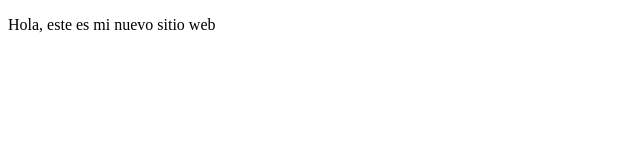
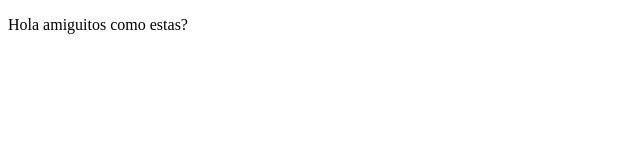
Before and after one commit to SnearEcu/proyectoDemoCursoPrework, a plain HTML site: page index.html in a window 1280 px wide. Shown: the full height of the page, 0-640 px from the left. Drawn offline with Linux system fonts and the light colour scheme.

Commit message:
cambios a index

```diff
--- a/index.html
+++ b/index.html
@@ -8,7 +8,7 @@
 </head>
 <body>
     <p>
-        Hola, este es mi nuevo sitio web
+        Hola amiguitos como estas?
     </p>
 
 </body>
```
